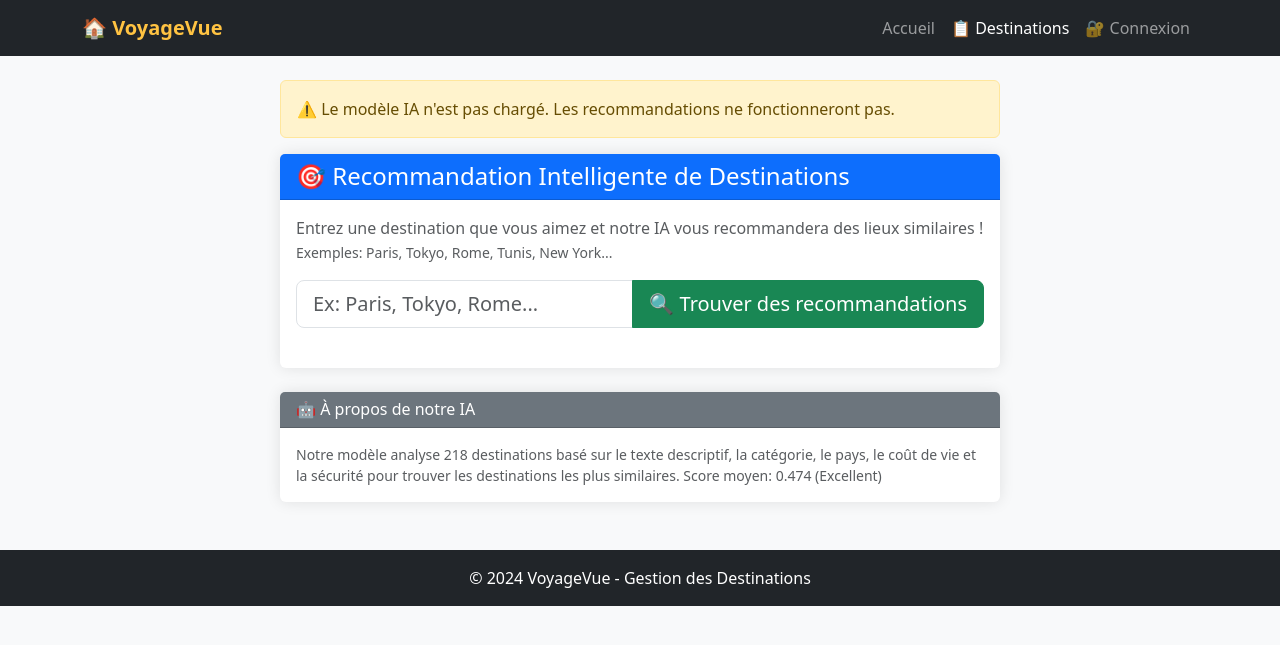
After one commit to balsamrom/ProjetIA, a Django app: page /recommendation/ in a window 1280 px wide. The commit adds this page. Shown: the top 645 px of the page. Run offline with Django 4.2, Linux system fonts and the light colour scheme.

Commit message:
avec la Recommandation Intelligente

```diff
--- a/hackathon/urls.py
+++ b/hackathon/urls.py
@@ -2,7 +2,8 @@ from django.contrib import admin
 from django.urls import path
 from django.conf.urls import handler404
 from django.urls.conf import include
-
+from django.conf import settings
+from django.conf.urls.static import static
 admin.site.site_header = "VogueVue Admin"
 admin.site.site_title = "VogueVue Admin Portal"
 admin.site.index_title = "Welcome To VogueVue"
@@ -10,6 +11,6 @@ admin.site.index_title = "Welcome To VogueVue"
 urlpatterns = [
     path('admin/', admin.site.urls),
     path('', include('voguevue.urls'))
-]
+] + static(settings.MEDIA_URL, document_root=settings.MEDIA_ROOT)
 
 handler404 = 'voguevue.views.error_404'
--- a/templates/voguevue/base.html
+++ b/templates/voguevue/base.html
@@ -29,11 +29,9 @@
     </style>
 </head>
 <body>
-    <!-- Navigation simplifiée -->
     <nav class="navbar navbar-expand-lg navbar-dark bg-dark mb-4">
         <div class="container">
             <a class="navbar-brand" href="{% url 'home' %}">🏠 VoyageVue</a>
-
             <div class="navbar-nav ms-auto">
                 <a class="nav-link" href="{% url 'home' %}">Accueil</a>
                 <a class="nav-link active" href="{% url 'destination_list' %}">📋 Destinations</a>
@@ -47,7 +45,6 @@
         </div>
     </nav>
 
-    <!-- Messages -->
     {% if messages %}
     <div class="container">
         {% for message in messages %}
@@ -59,13 +56,11 @@
     </div>
     {% endif %}
 
-    <!-- Contenu principal -->
     <main class="container">
         {% block content %}
         {% endblock %}
     </main>
 
-    <!-- Footer simple -->
     <footer class="bg-dark text-white text-center py-3 mt-5">
         <div class="container">
             <p class="mb-0">&copy; 2024 VoyageVue - Gestion des Destinations</p>
--- a/templates/voguevue/destination_form.html
+++ b/templates/voguevue/destination_form.html
@@ -11,7 +11,7 @@
                     <h4 class="mb-0">{{ action }} une destination</h4>
                 </div>
                 <div class="card-body">
-                    <form method="post">
+                    <form method="post" enctype="multipart/form-data">
                         {% csrf_token %}
 
                         {% for field in form %}
--- /dev/null
+++ b/templates/voguevue/recommendation.html
@@ -0,0 +1,116 @@
+{% extends 'voguevue/base.html' %}
+
+{% block title %}Recommandation IA - VoyageVue{% endblock %}
+
+{% block content %}
+<div class="container mt-4">
+    <div class="row">
+        <div class="col-md-8 mx-auto">
+            <!-- Statut du modèle -->
+            {% if not model_loaded %}
+            <div class="alert alert-warning">
+                ⚠️ Le modèle IA n'est pas chargé. Les recommandations ne fonctionneront pas.
+            </div>
+            {% endif %}
+
+            <div class="card">
+                <div class="card-header bg-primary text-white">
+                    <h4 class="mb-0">🎯 Recommandation Intelligente de Destinations</h4>
+                </div>
+                <div class="card-body">
+                    <p class="text-muted">
+                        Entrez une destination que vous aimez et notre IA vous recommandera des lieux similaires !
+                        <br><small>Exemples: Paris, Tokyo, Rome, Tunis, New York...</small>
+                    </p>
+
+                    <form method="post" class="mb-4">
+                        {% csrf_token %}
+                        <div class="input-group input-group-lg">
+                            <input type="text" name="destination" class="form-control"
+                                   placeholder="Ex: Paris, Tokyo, Rome..."
+                                   value="{{ search_query }}" required>
+                            <button type="submit" class="btn btn-success">🔍 Trouver des recommandations</button>
+                        </div>
+                    </form>
+
+                    {% if error %}
+                    <div class="alert alert-danger">
+                        ❌ {{ error }}
+                    </div>
+                    {% endif %}
+
+                    {% if recommendations %}
+                    <div class="recommendation-results">
+                        <!-- Destination originale -->
+                        <div class="original-destination card mb-4 border-primary">
+                            <div class="card-header bg-info text-white">
+                                <h5 class="mb-0">📍 Destination de référence</h5>
+                            </div>
+                            <div class="card-body">
+                                <h4 class="text-primary">{{ recommendations.original_destination.name }}</h4>
+                                <div class="row mt-3">
+                                    <div class="col-md-6">
+                                        <strong>🌍 Pays:</strong> {{ recommendations.original_destination.country }}
+                                    </div>
+                                    <div class="col-md-6">
+                                        <strong>📍 Catégorie:</strong> {{ recommendations.original_destination.category }}
+                                    </div>
+                                    <div class="col-md-6">
+                                        <strong>💰 Coût de vie:</strong> {{ recommendations.original_destination.cost_of_living }}
+                                    </div>
+                                    <div class="col-md-6">
+                                        <strong>🛡️ Sécurité:</strong> {{ recommendations.original_destination.safety }}
+                                    </div>
+                                </div>
+                            </div>
+                        </div>
+
+                        <!-- Recommandations -->
+                        <h5 class="mb-3">🎯 Destinations similaires recommandées :</h5>
+
+                        {% for rec in recommendations.recommendations %}
+                        <div class="card mb-3 shadow-sm">
+                            <div class="card-body">
+                                <div class="d-flex justify-content-between align-items-start">
+                                    <div class="flex-grow-1">
+                                        <h5 class="card-title text-success">
+                                            {{ rec.rank }}. {{ rec.destination }}
+                                            <small class="text-muted">({{ rec.country }})</small>
+                                        </h5>
+                                        <p class="card-text mb-2">
+                                            <span class="badge bg-secondary">{{ rec.category }}</span>
+                                            <span class="badge bg-warning text-dark">💰 {{ rec.cost_of_living }}</span>
+                                            <span class="badge bg-info">🛡️ {{ rec.safety }}</span>
+                                        </p>
+                                    </div>
+                                    <div class="text-end ms-3">
+                                        <span class="badge bg-primary fs-6">
+                                            Score: {{ rec.similarity_score }}
+                                        </span>
+                                    </div>
+                                </div>
+                            </div>
+                        </div>
+                        {% endfor %}
+                    </div>
+                    {% endif %}
+                </div>
+            </div>
+
+            <!-- Informations sur le modèle -->
+            <div class="card mt-4">
+                <div class="card-header bg-secondary text-white">
+                    <h6 class="mb-0">🤖 À propos de notre IA</h6>
+                </div>
+                <div class="card-body">
+                    <p class="small text-muted mb-0">
+                        Notre modèle analyse 218 destinations basé sur le texte descriptif,
+                        la catégorie, le pays, le coût de vie et la sécurité pour trouver
+                        les destinations les plus similaires. Score moyen: 0.474 (Excellent)
+                    </p>
+                </div>
+            </div>
+        </div>
+    </div>
+</div>
+{% endblock %}
--- a/voguevue/forms.py
+++ b/voguevue/forms.py
@@ -12,4 +12,5 @@ class DestinationForm(forms.ModelForm):
             'description': forms.Textarea(attrs={'rows': 4, 'class': 'form-control'}),
             'cultural_significance': forms.Textarea(attrs={'rows': 3, 'class': 'form-control'}),
             'cost_of_living': forms.TextInput(attrs={'class': 'form-control'}),
+            'image': forms.FileInput(attrs={'class': 'form-control'}),
         }
--- a/voguevue/models.py
+++ b/voguevue/models.py
@@ -26,7 +26,6 @@ class register_table(models.Model):
 
     def __str__(self):
         return self.user.username
-
 class Destination(models.Model):
     destination = models.CharField(max_length=120)
     region = models.CharField(max_length=120, blank=True, null=True)
@@ -44,6 +43,8 @@ class Destination(models.Model):
     safety = models.CharField(max_length=250, blank=True, null=True)
     cultural_significance = models.TextField(blank=True, null=True)
     description = models.TextField(blank=True, null=True)
+    # AJOUTEZ CE CHAMP POUR L'IMAGE
+    image = models.ImageField(upload_to='destinations/', blank=True, null=True)
     created_at = models.DateTimeField(auto_now_add=True)
 
     def __str__(self):
--- a/voguevue/urls.py
+++ b/voguevue/urls.py
@@ -13,6 +13,7 @@ urlpatterns = [
     path("profile" , views.profile , name="profile"),
     path("travels" , views.travels , name="travels"),
     path("blog" , views.blog , name="blog"),
+    path("recommendation/", views.recommendation_view, name='recommendation'),
     # CRUD Destinations
     path("destinations/", views.destination_list, name='destination_list'),
     path("destinations/add/", views.add_destination, name='add_destination'),
--- a/voguevue/views.py
+++ b/voguevue/views.py
@@ -1,7 +1,7 @@
 import email
-from django.shortcuts import redirect, render , HttpResponse
+from django.shortcuts import redirect, render, HttpResponse
 from datetime import datetime
-from .models import Contact , register_table , updatemail
+from .models import Contact, register_table, updatemail
 from django.contrib import messages
 from django.contrib.auth import logout, authenticate, login
 from django.urls import reverse
@@ -10,6 +10,7 @@ from django.contrib.auth import logout as django_logout
 from .models import Destination
 from .forms import DestinationForm
 from django.shortcuts import get_object_or_404, redirect, render
+from .recommendation import recommender
 
 # Create your views here.
 def index(request):
@@ -27,32 +28,28 @@ def contact(request):
         contact.save()
         messages.success(request, 'Your message has been sent')
 
-    return render(request , 'main/contact.html')
+    return render(request, 'main/contact.html')
 
 def travels(request):
     return render(request, 'main/travels.html')
 
 def signin(request):
-
-        if request.method == "POST":
-            username = request.POST.get('uname')
-            password = request.POST.get('password')
+    if request.method == "POST":
+        username = request.POST.get('uname')
+        password = request.POST.get('password')
 
         # check if the user entered the correct credentials
-            user = authenticate(username=username , password=password)
+        user = authenticate(username=username, password=password)
 
-            if user is not None:
+        if user is not None:
             # A backend authenticated the credentials
-                login(request, user)
-                return render(request , 'main/index.html' , {"success" : " Logged in Successfully "})
+            login(request, user)
+            return render(request, 'main/index.html', {"success": " Logged in Successfully "})
+        else:
+            # No backend authenticated the credentials
+            return render(request, 'authentication/signin.html', {"msg": " Enter the Correct Credentials "})
 
-
-            else:
-            # No backend authenticated the credentials
-                return render(request, 'authentication/signin.html' , {"msg" : " Enter the Correct Credentials "})
-
-
-        return render(request , 'authentication/signin.html')
+    return render(request, 'authentication/signin.html')
 
 def signup(request):
     if request.method == 'POST':
@@ -88,23 +85,23 @@ def signup(request):
         return redirect('/signin')
 
     return render(request, 'authentication/signup.html')
+
 def logout(request):
     django_logout(request)
-    return redirect("/signin" , {"logsign" : " Logged Out Successfully"})
+    return redirect("/signin", {"logsign": " Logged Out Successfully"})
 
 def profile(request):
-    # check if  user is authenticated
-
+    # check if user is authenticated
     if request.user.is_authenticated:
-        return render(request , 'main/profile.html')
+        return render(request, 'main/profile.html')
     else:
         return redirect('/signin')
 
-def error_404(request , exception):
-    return render(request , 'main/404.html')
+def error_404(request, exception):
+    return render(request, 'main/404.html')
 
 def blog(request):
-    return render(request,'main/blog.html')
+    return render(request, 'main/blog.html')
 
 # --- CRUD Destinations ---
 def destination_list(request):
@@ -117,7 +114,7 @@ def destination_list(request):
 
 def add_destination(request):
     if request.method == 'POST':
-        form = DestinationForm(request.POST)
+        form = DestinationForm(request.POST, request.FILES)
         if form.is_valid():
             form.save()
             return redirect('destination_list')
@@ -128,7 +125,7 @@ def add_destination(request):
 def edit_destination(request, id):
     dest = get_object_or_404(Destination, id=id)
     if request.method == 'POST':
-        form = DestinationForm(request.POST, instance=dest)
+        form = DestinationForm(request.POST, request.FILES, instance=dest)
         if form.is_valid():
             form.save()
             return redirect('destination_list')
@@ -142,3 +139,38 @@ def delete_destination(request, id):
         dest.delete()
         return redirect('destination_list')
     return render(request, 'voguevue/destination_confirm_delete.html', {'destination': dest})
+
+# --- Recommandation IA ---
+def recommendation_view(request):
+    """Page de recommandation IA"""
+    recommendations = None
+    error = None
+    search_query = ""
+
+    # Vérifier si une destination est passée dans l'URL
+    destination_from_url = request.GET.get('destination', '').strip()
+    if destination_from_url:
+        search_query = destination_from_url
+
+    if request.method == 'POST':
+        search_query = request.POST.get('destination', '').strip()
+
+    # Si on a une recherche (depuis URL ou POST)
+    if search_query:
+        print(f"🎯 Recherche de recommandations pour: {search_query}")
+        result = recommender.recommend(search_query)
+        if 'error' in result:
+            error = result['error']
+            print(f"❌ Erreur: {error}")
+        else:
+            recommendations = result
+            print(f"✅ Recommandations trouvées: {len(recommendations['recommendations'])}")
+
+    context = {
+        'recommendations': recommendations,
+        'error': error,
+        'search_query': search_query,
+        'model_loaded': recommender.model_loaded
+    }
+
+    return render(request, 'voguevue/recommendation.html', context)
```
Also changed, not shown: hackathon/settings.py (+18 -2 lines), templates/voguevue/destination_list.html (+19 -3 lines), voguevue/recommendation.py (added, +120 -0 lines), model/destinations_final.csv (added), voguevue/migrations/0003_destination_image.py (added), 3 other files.
